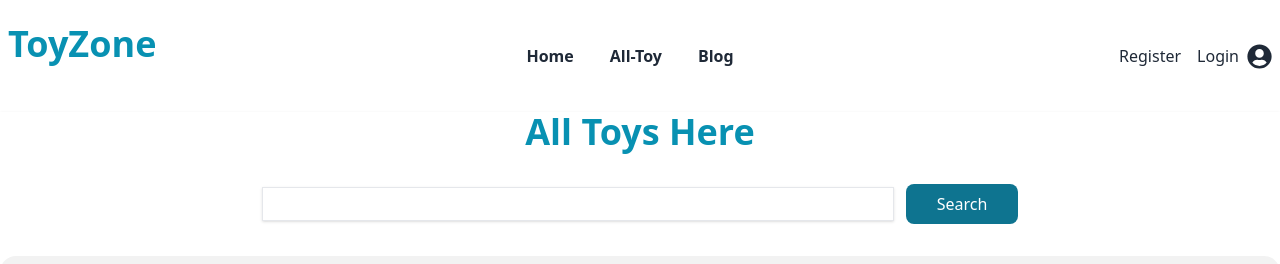
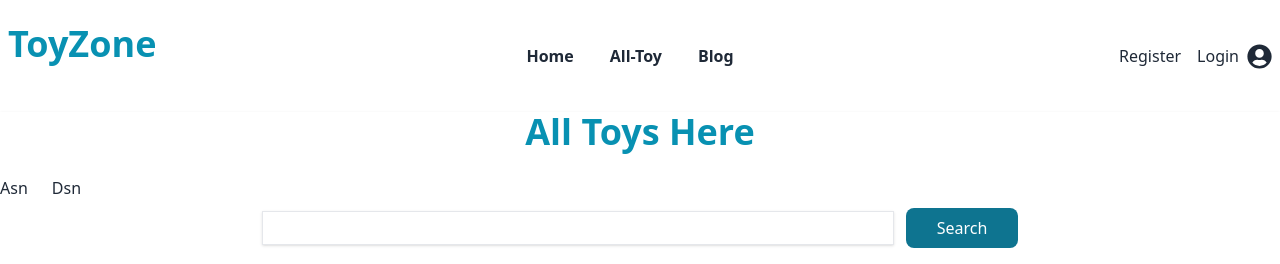
Before and after one commit to rejaul360/Blood-donations-client, a React (Vite) app: page /alltoy in a window 1280 px wide. Shown: the top 264 px of the page. Built offline with nearby package versions, Linux system fonts and the light colour scheme; no server answers.

Commit message:
ascending

```diff
--- a/src/Pages/AllToy/AllToy.jsx
+++ b/src/Pages/AllToy/AllToy.jsx
@@ -26,10 +26,33 @@ const AllToy = () => {
                 setAllToys(data)
             })
     }
+    const handleAscending = () => {
+        fetch(`http://localhost:5000/aescending?email=${user?.email}`)
+        .then(res=>res.json())
+        .then(data=> {
+            // setAllToys(data)
+            console.log(data);
+        })
 
+    }
+    const handleDscending = () => {
+        fetch(`http://localhost:5000/descending?email=${user?.email}`)
+        .then(res=>res.json())
+        .then(data=> {
+            // setAllToys(data)
+            console.log(data);
+
+
+
+        })
+    }
     return (
         <div className='h-full shadow'>
             <h1 className='text-center text-4xl font-bold text-cyan-600  mb-6' >All Toys Here</h1>
+            <div>
+                <button onClick={handleAscending} className='mr-6' >Asn</button>
+                <button onClick={handleDscending}>Dsn</button>
+            </div>
             <div className="search-box p-2 text-center mb-6">
                 <input
                     onChange={(e) => setSearchText(e.target.value)}
--- a/src/Pages/Home/ReactTabs/ReactTabs.jsx
+++ b/src/Pages/Home/ReactTabs/ReactTabs.jsx
@@ -8,8 +8,6 @@ const ReactTabs = () => {
     };
 
     return (
-
-
         <div>
             <div className='space-y-5'>
                 <h1 className='text-center text-4xl font-bold text-cyan-600   mt-6' >Shop by category</h1>
@@ -18,8 +16,6 @@ const ReactTabs = () => {
                     we have many items here, you can buy anything if you want
                 </p>
             </div>
-
-
             <div className="container">
                 <div className="bloc-tabs">
                     <button
--- a/src/Pages/MyToys/MyToys.jsx
+++ b/src/Pages/MyToys/MyToys.jsx
@@ -54,9 +54,12 @@ const MyToys = () => {
     }
 
 
+
+
     return (
         <div className='h-full shadow py-8'>
             <h1 className='text-center text-4xl font-bold text-cyan-600  mb-6 ' >My Toys</h1>
+
             <div>
                 <div className="overflow-x-auto">
                     <table className="table table-zebra w-full ">
```
Lines whose indentation alone changed are shown as unchanged.
